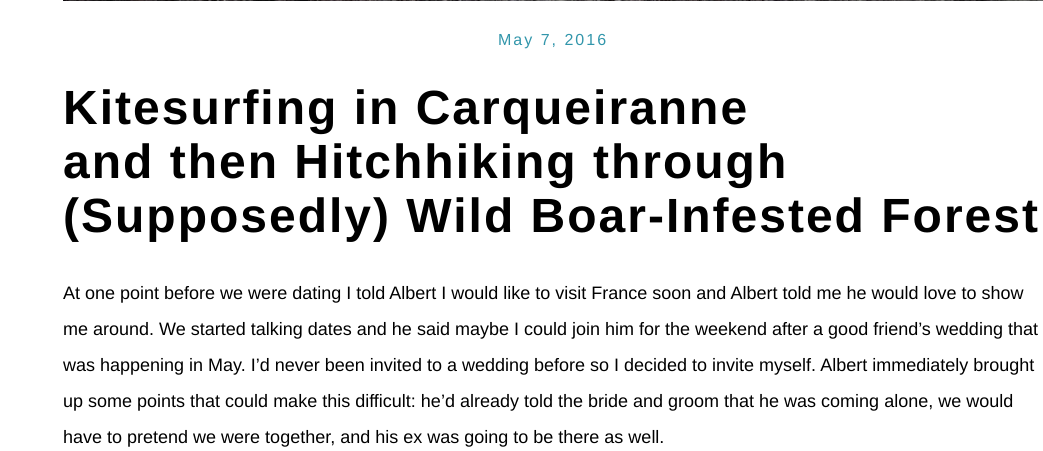
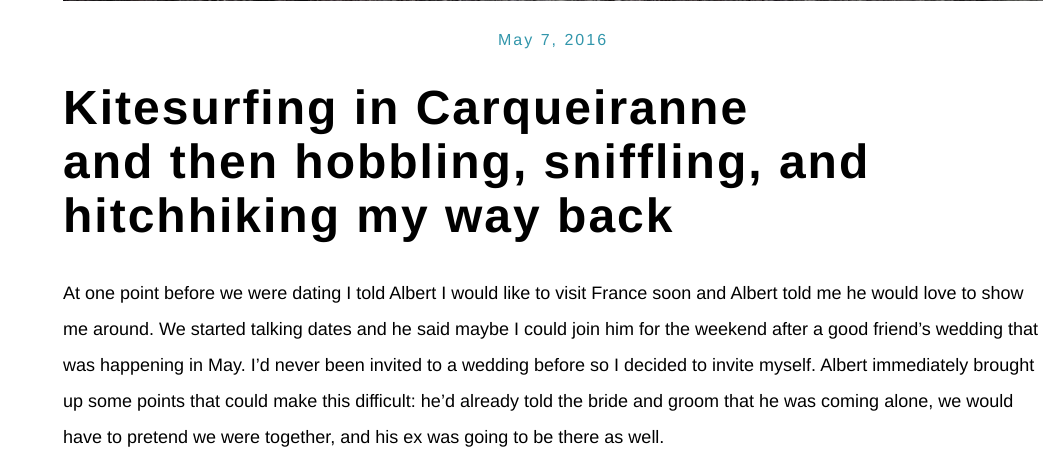
Before and after one commit to jiwonkim/albertmornington.space, a Flask app: page /post/carqueiranne-france in a window 1280 px wide. Shown: the part 629-1080 px from the top of the page, without its empty margins (237-1280 px from the left). Run offline with Flask 2, Linux system fonts and the light colour scheme.

Commit message:
updated title for carqueiranne

```diff
--- a/templates/carqueiranne-france.html
+++ b/templates/carqueiranne-france.html
@@ -10,7 +10,7 @@
     <!-- curly quotes: ‘’“” -->
 
     <h1 class="post-title">
-        Kitesurfing in Carqueiranne<br>and then Hitchhiking through<br>(Supposedly) Wild Boar-Infested Forest
+        Kitesurfing in Carqueiranne<br>and then hobbling, sniffling, and hitchhiking my way back
     </h1>
 
     <p class="post-paragraph">
```
